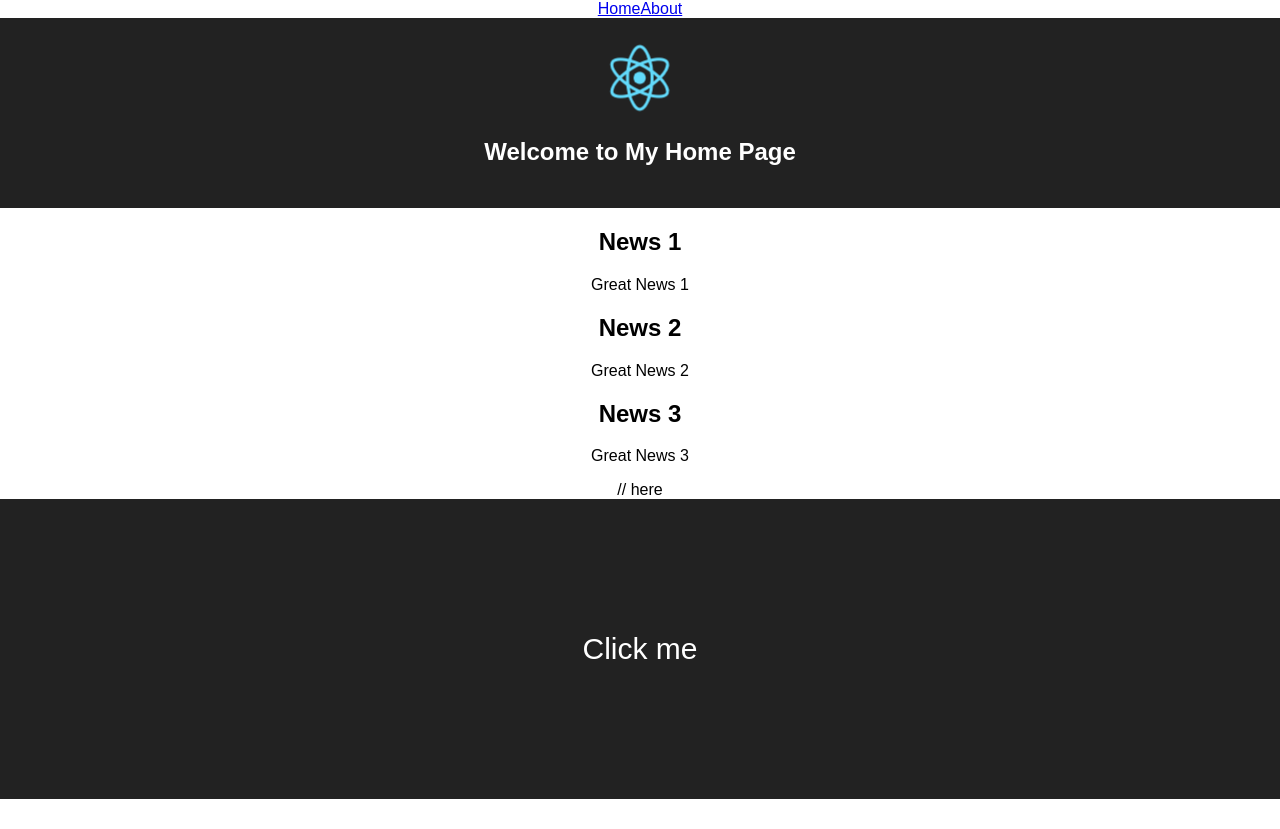
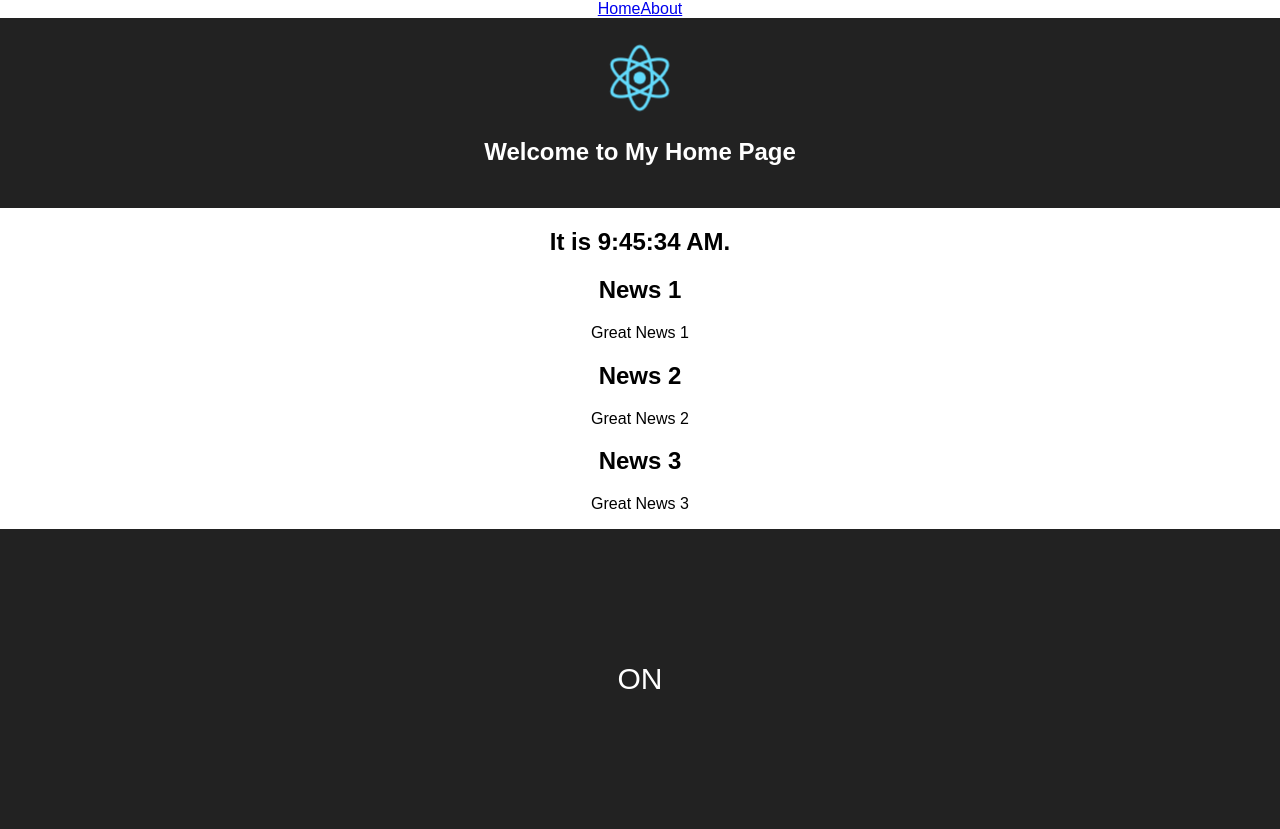
Before and after one commit to Brigitte-e/react, a React app: page / in a window 1280 px wide. Before the commit the page ends 800 px from the top, so only its background shows below. Built offline with nearby package versions, Linux system fonts and the light colour scheme.

Commit message:
states & events

```diff
--- a/src/components/Button/Button.js
+++ b/src/components/Button/Button.js
@@ -2,31 +2,32 @@ import React, { Component } from 'react';
 import './Button.scss';
 
 class Button extends Component {
-  // colorClass = '';
-  // isActive = false;
 
   constructor(props) {
     super(props);
-    // this.isActive = this.isActive.bind(this);
-    // this.isActive = false;
-    this.showMessage = this.showMessage.bind(this);
-    // this.colorClass = this.colorClass.bind(this);
+    this.state = {
+      isToggleOn: true
+    };
+
+    this.handleClick = this.handleClick.bind(this);
   }
 
-  showMessage() {
-    console.log('Clicked');
-    // this.isActive = !this.isActive;
-    // if(this.isActive)
-    //   this.colorClass = this.colorClass.push('pink');
-    //   console.log('this.colorClass',this.colorClass);
+  handleClick() {
+    // this.setState(prevState => ({
+    //   isToggleOn: !prevState.isToggleOn
+    // }));
+    //or
+    this.setState({
+      isToggleOn: !this.state.isToggleOn
+    });
   }
 
   render() {
     return (
-      // <div className={'button ' + this.colorClass}>
-      <div className='button '>
-        // {this.colorClass}here
-        <button onClick={this.showMessage}>Click me</button>
+      <div className={'button ' + (this.state.isToggleOn ? '' : 'active')}>
+        <button onClick={this.handleClick}>
+          {this.state.isToggleOn ? 'ON' : 'OFF'}
+        </button>
       </div>
     );
   }
--- a/src/components/Button/Button.scss
+++ b/src/components/Button/Button.scss
@@ -7,4 +7,9 @@
     font-size: 30px;
     background: #222;
   }
+  &.active {
+    button {
+      background: pink;
+    }
+  }
 }
--- a/src/components/Home/Home.js
+++ b/src/components/Home/Home.js
@@ -6,6 +6,39 @@ import News from './../News/News';
 import Button from './../Button/Button';
 
 class Home extends Component {
+  constructor(props) {
+    super(props);
+    this.state = {
+      date: new Date()
+    };
+  }
+
+// shouldComponentUpdate - должен ли компонент обновиться? На самом деле, обычно реакт сам отлично разбирается. Но иногда ручное управление позволяет существенно ускорить работу в "узких местах". С этим методом нужно работать очень аккуратно.
+// componentWillUpdate - вызывается прямо перед render, когда новые props и state получены. В этом методе нельзя вызывать setState.
+// componentDidUpdate - вызывается сразу после render. Не вызывается в момент первого render'а компонента.
+// componentWillUnmount - вызывается сразу перед тем, как компонент будет удален из DOM.
+// componentWillMount - компонент будет примонтирован. В данный момент у нас нет возможности посмотреть DOM элементы.
+// componentDidMount - компонент примонтировался.
+//------------------------------------------------------------------------------------------------------------------------------------------------------------------------//
+  componentDidMount() {
+    this.timerID = setInterval(
+      () => this.tick(),
+      1000
+    );
+  }
+
+  componentWillUnmount() {
+    clearInterval(this.timerID);
+  }
+
+  //------------------------------------------------------------------------------------------------------------------------------------------------------------------------//
+
+  tick() {
+    this.setState({
+      date: new Date()
+    });
+  }
+
   render() {
     let my_news = [
       {
@@ -29,6 +62,7 @@ class Home extends Component {
           <img src={logo} className="App-logo" alt="logo" />
           <h1 className="App-title">Welcome to My Home Page</h1>
         </div>
+         <h2>It is {this.state.date.toLocaleTimeString()}.</h2>
         <News news={my_news} />
         <Button />
       </div>
```
